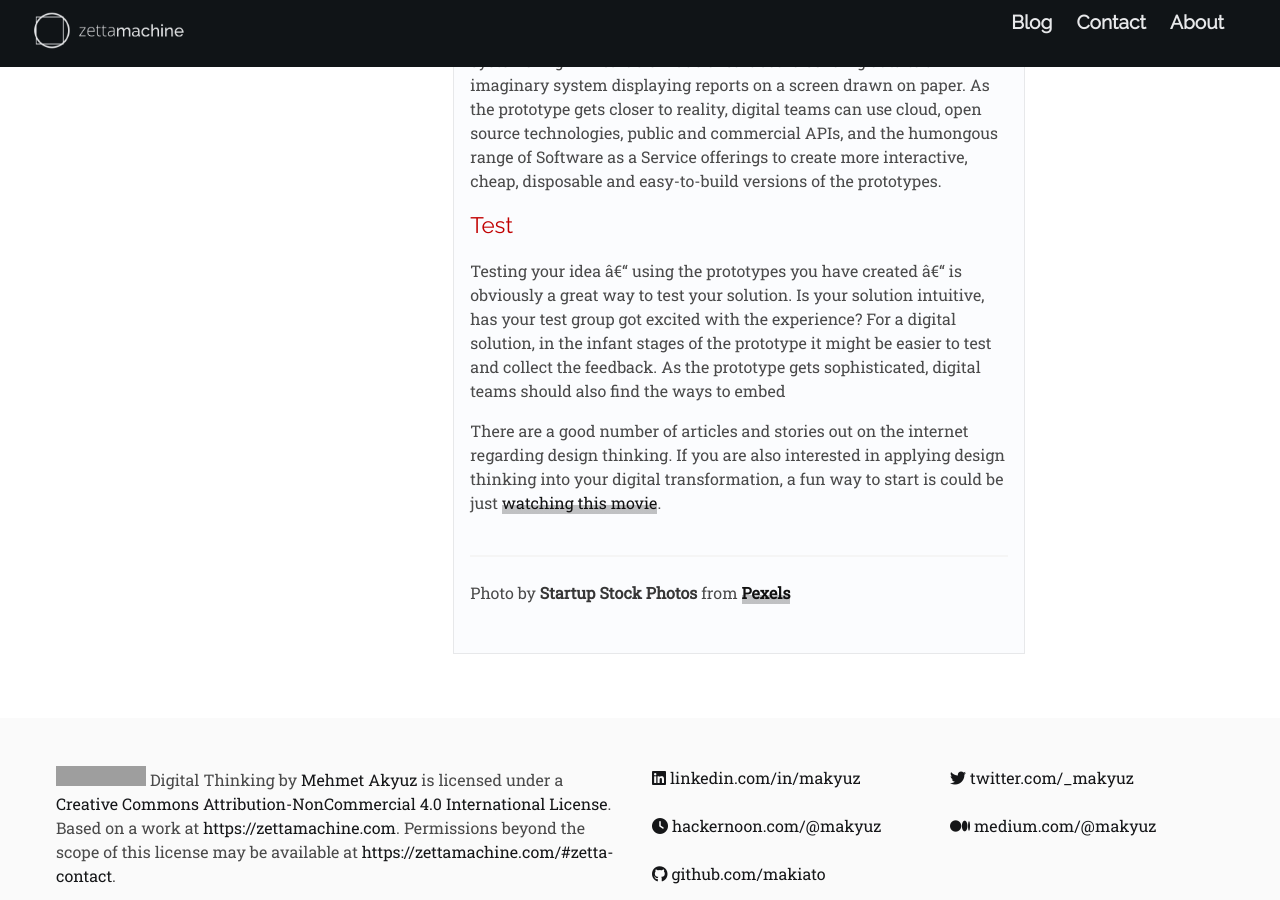
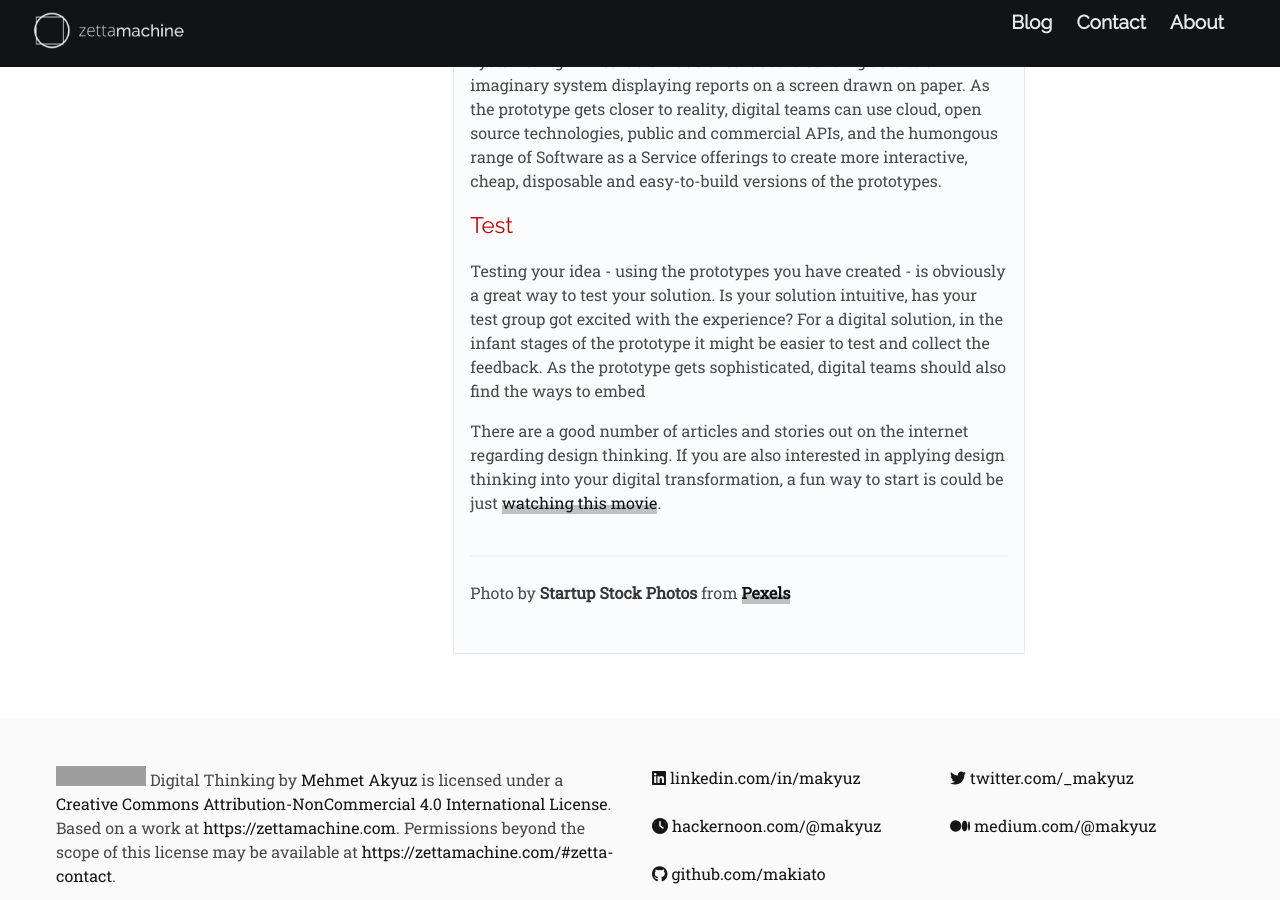
Before and after one commit to zettamachine/makiato.github.io, a Jekyll site: the page built from _posts/2016-05-03-digital-thinking.md, in a window 1280 px wide and 900 px high, scrolled down 2756 px. Built offline with Jekyll 4.4.1, drawn with Linux system fonts in a browser that asks for light colours; nearby versions of some CDN libraries; grey boxes are pictures that could not be loaded.

Commit message:
Character issues update

```diff
--- a/_posts/2016-05-03-digital-thinking.md
+++ b/_posts/2016-05-03-digital-thinking.md
@@ -58,7 +58,7 @@ Quickly prototyping the idea will allow you to test your solution early in the p
   Test
 </h2>
 
-Testing your idea â€“ using the prototypes you have created â€“ is obviously a great way to test your solution. Is your solution intuitive, has your test group got excited with the experience? For a digital solution, in the infant stages of the prototype it might be easier to test and collect the feedback. As the prototype gets sophisticated, digital teams should also find the ways to embed
+Testing your idea - using the prototypes you have created - is obviously a great way to test your solution. Is your solution intuitive, has your test group got excited with the experience? For a digital solution, in the infant stages of the prototype it might be easier to test and collect the feedback. As the prototype gets sophisticated, digital teams should also find the ways to embed
 
 There are a good number of articles and stories out on the internet regarding design thinking. If you are also interested in applying design thinking into your digital transformation, a fun way to start is could be just [watching this movie](http://designthinkingmovie.com/).
 
```
